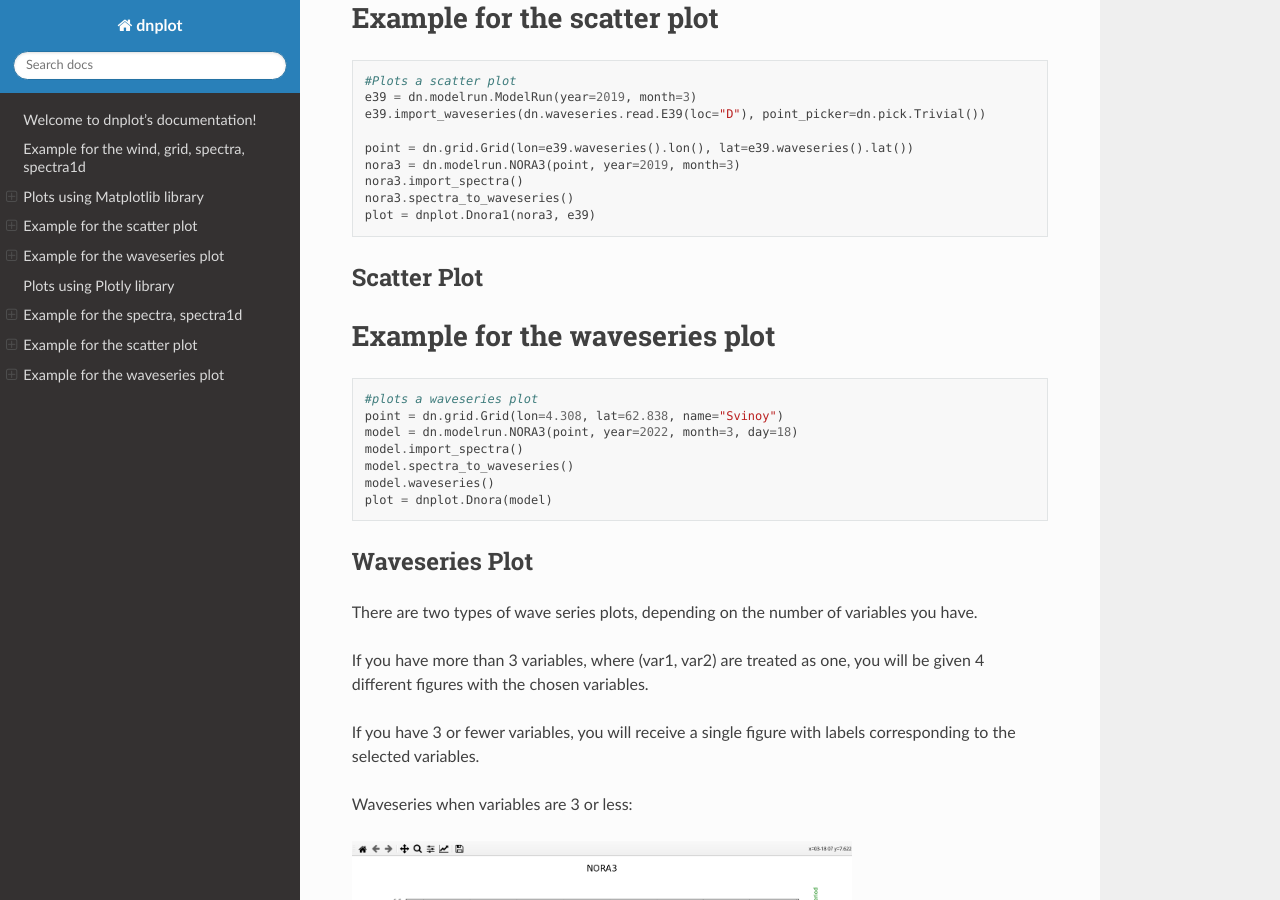
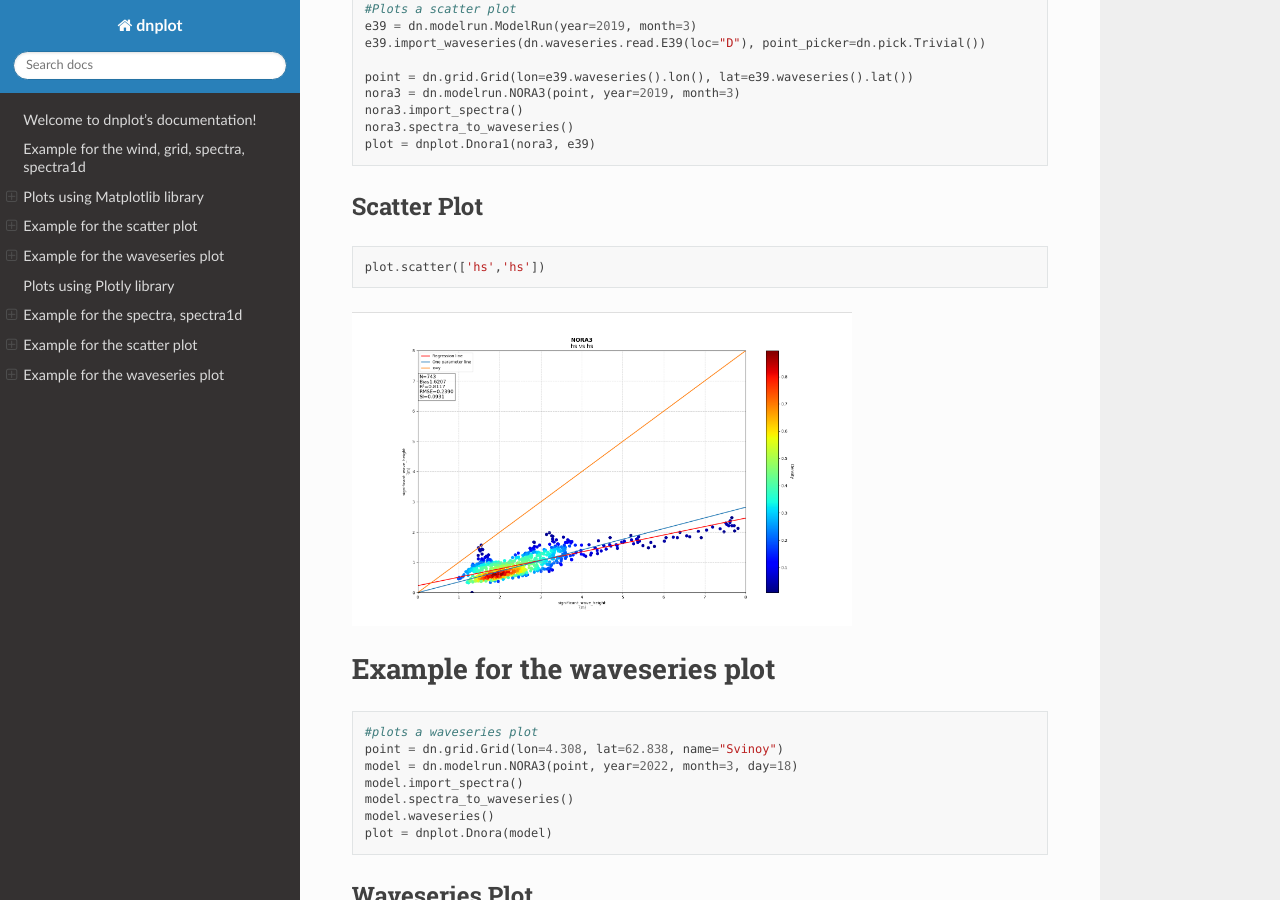
Before and after one commit to bjorkqvi/dnplot, a Sphinx documentation site: the page built from docs/index.rst, in a window 1280 px wide and 900 px high, scrolled down 2540 px. Built offline with Sphinx 7.4.7 and the Read the Docs theme 2.0.0, drawn with Linux system fonts in a browser that asks for light colours; part of the change alters nothing that is shown.

```diff
--- a/docs/index.rst
+++ b/docs/index.rst
@@ -10,6 +10,7 @@ Import dnora and dnplot
 
     import dnora as dn
     import dnplot
+
 
 Example for the wind, grid, spectra, spectra1d
 ===============================================
@@ -50,7 +51,7 @@ Wind plot
     plot.wind()
 
 
-.. image:: files/wind_plt.gif
+.. image:: files/wind_plt.png
     :width: 500
 
 
@@ -78,6 +79,7 @@ Spectra1D Plot
     :width: 500
 
 
+
 Example for the scatter plot
 =============================
 
@@ -97,13 +99,14 @@ Example for the scatter plot
 Scatter Plot
 ------------
 
-.. code-block::python
+.. code-block:: python
 
     plot.scatter(['hs','hs'])
 
 
-.. image::files/scatter_plt.png
+.. image:: files/scatter_plt.png
     :width: 500
+
 
 
 Example for the waveseries plot
@@ -144,6 +147,8 @@ Waveseries when variables are more than 3:
 
 .. image:: files/waveseries_plt4.png
     :width: 500
+
+
 
 
 Plots using Plotly library
```
Also changed, not shown: docs/files/waveseries_plotly2.png, docs/files/wind_plt.png (added).
